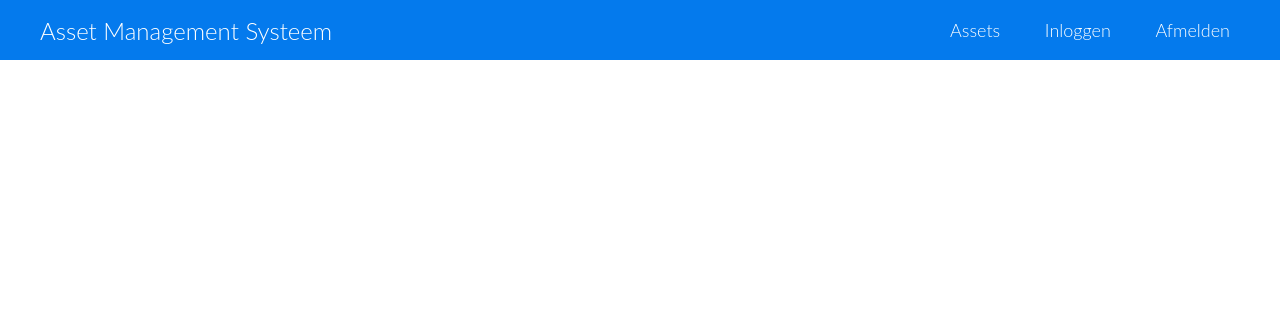
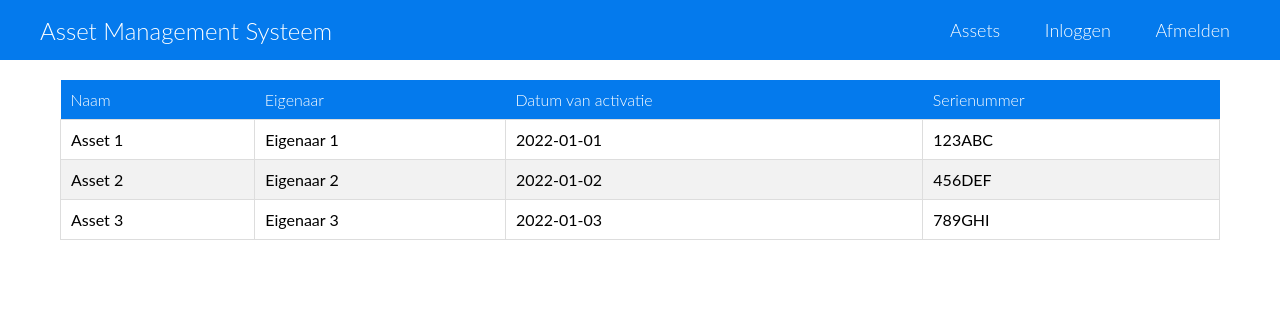
Before and after one commit to dewittethomas/asset-management-system, a PHP site: page / in a window 1280 px wide. Shown: the top 320 px of the page. Run offline with PHP 8.4, Linux system fonts and the light colour scheme.

Commit message:
Added assets table

```diff
--- a/index.html
+++ b/index.html
@@ -20,6 +20,37 @@
             </div>
         </nav>
 
-
+        <div class="main-container">
+            <table class="assets-table">
+                <thead>
+                    <tr>
+                        <th>Naam</th>
+                        <th>Eigenaar</th>
+                        <th>Datum van activatie</th>
+                        <th>Serienummer</th>
+                    </tr>
+                </thead>
+                <tbody>
+                    <tr>
+                        <td>Asset 1</td>
+                        <td>Eigenaar 1</td>
+                        <td>2022-01-01</td>
+                        <td>123ABC</td>
+                    </tr>
+                    <tr>
+                        <td>Asset 2</td>
+                        <td>Eigenaar 2</td>
+                        <td>2022-01-02</td>
+                        <td>456DEF</td>
+                    </tr>
+                    <tr>
+                        <td>Asset 3</td>
+                        <td>Eigenaar 3</td>
+                        <td>2022-01-03</td>
+                        <td>789GHI</td>
+                    </tr>
+                </tbody>
+            </table>
+        </div>
     </body>
 </html>
--- a/style.css
+++ b/style.css
@@ -48,9 +48,41 @@ nav {
 }
 
 .nav-links a {
-    color: #fff;
+    color: var(--white);
     text-decoration: none;
     font-size: 18px;
     font-weight: 300;
     padding: 5px 10px;
 }
+
+.main-container {
+    max-width: 1200px;
+    margin: 0 auto;
+    padding: 20px;
+}
+
+.assets-table {
+    border-collapse: collapse;
+    width: 100%;
+}
+
+.assets-table th {
+    background-color: var(--blue);
+    color: var(--white);
+    font-weight: 300;
+    text-align: left;
+    padding: 10px;
+}
+
+.assets-table td {
+    border: 1px solid #ddd;
+    padding: 10px;
+}
+
+.assets-table tr:nth-child(even) {
+    background-color: #f2f2f2;
+}
+
+.assets-table tr:hover {
+    background-color: #ddd;
+}
```
